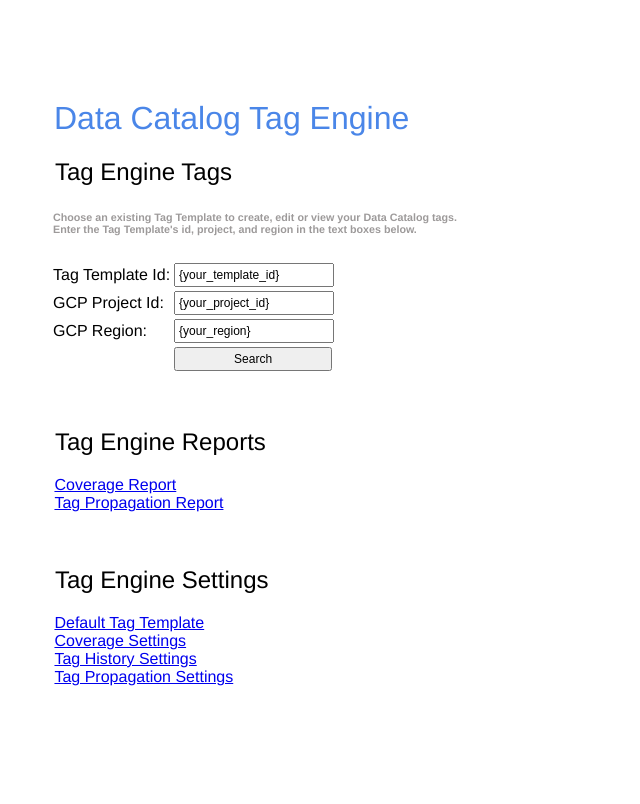
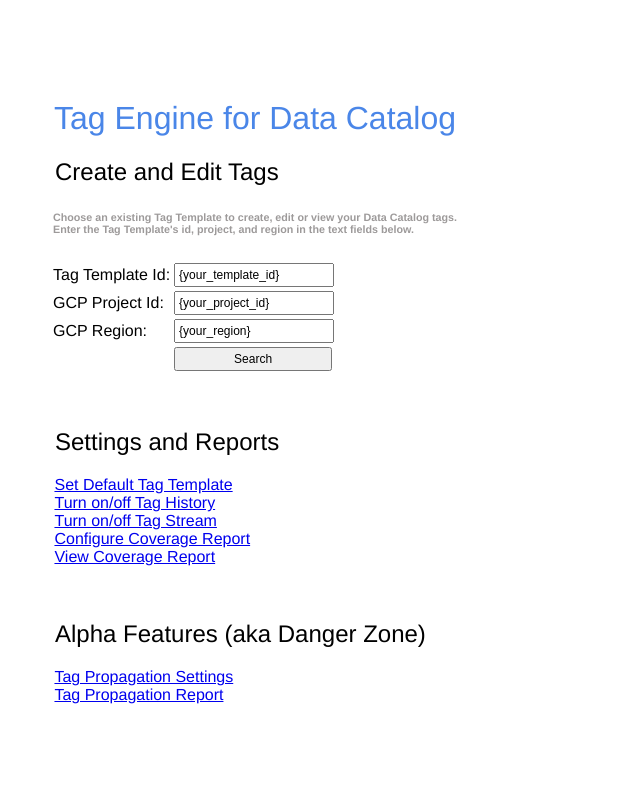
Before and after one commit to GoogleCloudPlatform/datacatalog-tag-engine, a Flask app: page / in a window 1280 px wide. Shown: the whole page, without its empty margins (0-640 px from the left). Before the commit the page ends 686 px from the top, so only its background shows below. Run offline with Flask 2, Linux system fonts and the light colour scheme; data that the repository does not hold is empty.

Commit message:
added tag streaming, updated links on main page

```diff
--- a/main.py
+++ b/main.py
@@ -12,13 +12,17 @@
 # See the License for the specific language governing permissions and
 # limitations under the License.
 
-from flask import Flask, render_template, request, jsonify
+from flask import Flask, render_template, request, redirect, url_for, jsonify
 import datetime, configparser
 from google.cloud import firestore
 import TagScheduler as scheduler
 import DataCatalogUtils as dc
 import TagEngineUtils as te
 import constants
+
+from google.cloud import tasks_v2
+from google.protobuf import timestamp_pb2
+import datetime, time
 
 config = configparser.ConfigParser()
 config.read("tagengine.ini")
@@ -100,13 +104,14 @@
         settings=saved)
     # [END render_template]
 
-@app.route("/export_settings<int:saved>", methods=["GET"])
-def export_settings(saved):
+@app.route("/tag_history_settings<int:saved>", methods=["GET"])
+def tag_history_settings(saved):
 
     tagstore = te.TagEngineUtils()
-    exists, settings = tagstore.read_export_settings()
+    enabled, settings = tagstore.read_tag_history_settings()
 
-    if exists:
+    if enabled:
+        enabled = settings['enabled']
         project_id = settings['project_id']
         region = settings['region']
         dataset = settings['dataset']
@@ -115,13 +120,38 @@
         region = "{your_region}"
         dataset = "{your_dataset}"
 
-    # [END default_settings]
+    # [END tag_history_settings]
     # [START render_template]
     return render_template(
-        'export_settings.html',
+        'tag_history_settings.html',
+        enabled=enabled,
         project_id=project_id,
         region=region,
         dataset=dataset,
+        settings=saved)
+    # [END render_template]
+
+@app.route("/tag_stream_settings<int:saved>", methods=["GET"])
+def tag_stream_settings(saved):
+
+    tagstore = te.TagEngineUtils()
+    enabled, settings = tagstore.read_tag_stream_settings()
+
+    if enabled:
+        enabled = settings['enabled']
+        project_id = settings['project_id']
+        topic = settings['topic']
+    else:
+        project_id = "{your_project_id}"
+        topic = "{your_topic}"
+
+    # [END tag_stream_settings]
+    # [START render_template]
+    return render_template(
+        'tag_stream_settings.html',
+        enabled=enabled,
+        project_id=project_id,
+        topic=topic,
         settings=saved)
     # [END render_template]
 
@@ -175,29 +205,76 @@
     return default_settings(1)
 
 
-@app.route("/set_export", methods=['POST'])
-def set_export():
+@app.route("/set_tag_history", methods=['POST'])
+def set_tag_history():
 
+    enabled = request.form['enabled'].rstrip()
     project_id = request.form['project_id'].rstrip()
     region = request.form['region'].rstrip()
     dataset = request.form['dataset'].rstrip()
 
+    print("enabled: " + enabled)
     print("project_id: " + project_id)
     print("region: " + region)
     print("dataset: " + dataset)
 
+    if enabled == "on":
+        enabled = True
+    else:
+        enabled = False
+
     if project_id == "{your_project_id}":
-        template_id = None
+        project_id = None
     if region == "{your_region}":
         region = None
     if dataset == "{your_dataset}":
         dataset = None
 
-    if project_id != None and region != None and dataset != None:
+    # can't be enabled if either of the required fields are NULL
+    if enabled and (project_id == None or region == None or dataset == None):
+        enabled = False
+
+    if project_id != None or region != None or dataset != None:
         tagstore = te.TagEngineUtils()
-        tagstore.write_export_settings(project_id, region, dataset)
+        tagstore.write_tag_history_settings(enabled, project_id, region, dataset)
 
-    return export_settings(1)
+        return tag_history_settings(1)
+    else:
+        return tag_history_settings(0)
+
+
+@app.route("/set_tag_stream", methods=['POST'])
+def set_tag_stream():
+
+    enabled = request.form['enabled'].rstrip()
+    project_id = request.form['project_id'].rstrip()
+    topic = request.form['topic'].rstrip()
+
+    print("enabled: " + enabled)
+    print("project_id: " + project_id)
+    print("topic: " + topic)
+
+    if enabled == "on":
+        enabled = True
+    else:
+        enabled = False
+
+    if project_id == "{your_project_id}":
+        project_id = None
+    if topic == "{your_topic}":
+        topic = None
+
+    # can't be enabled if either the required fields are NULL
+    if enabled and (project_id == None or topic == None):
+        enabled = False
+
+    if project_id != None or topic != None:
+        tagstore = te.TagEngineUtils()
+        tagstore.write_tag_stream_settings(enabled, project_id, topic)
+
+        return tag_stream_settings(1)
+    else:
+        return tag_stream_settings(0)
 
 
 @app.route("/set_coverage", methods=['POST'])
@@ -706,14 +783,8 @@
     template_fields = dcu.get_template()
 
     tagstore = te.TagEngineUtils()
-    exists, settings = tagstore.read_export_settings()
-
-    if exists == True:
-        export = 1
-    else:
-        export = 0
-
-    print("export: " + str(export))
+    history_enabled, history_settings = tagstore.read_tag_history_settings()
+    stream_enabled, stream_settings = tagstore.read_tag_stream_settings()
 
     if action == "View and Edit Tags":
 
@@ -735,7 +806,8 @@
             region=region,
             fields=template_fields,
             current_time=datetime.datetime.utcnow().strftime('%Y-%m-%d %H:%M:%S'),
-            display_export_option=export)
+            display_tag_history=history_enabled,
+            display_tag_stream=stream_enabled)
 
     elif action == "Create Dynamic Tag":
         return render_template(
@@ -744,16 +816,19 @@
             project_id=project_id,
             region=region,
             fields=template_fields,
-            display_export_option=export)
+            display_tag_history=history_enabled,
+            display_tag_stream=stream_enabled)
 
     else:
+        # this option is currently hidden as tag propagation is in alpha
         return render_template(
             'propagation_tag.html',
             template_id=template_id,
             project_id=project_id,
             region=region,
             fields=template_fields,
-            display_export_option=export)
+            display_tag_history=history_enabled,
+            display_tag_stream=stream_enabled)
 
     # [END render_template]
 
@@ -780,14 +855,26 @@
     print("fields: " + str(template_fields))
 
     tagstore = te.TagEngineUtils()
-    exists, settings = tagstore.read_export_settings()
+    enabled, settings = tagstore.read_tag_history_settings()
 
-    if exists == True:
-        export = 1
+    if enabled:
+        tag_history = 1
     else:
-        export = 0
+        tag_history = 0
 
-    print("export: " + str(export))
+    print("tag_history: " + str(tag_history))
+
+
+    tagstore = te.TagEngineUtils()
+    enabled, settings = tagstore.read_tag_stream_settings()
+
+    if enabled:
+        tag_stream = 1
+    else:
+        tag_stream = 0
+
+    print("tag_stream: " + str(tag_stream))
+
 
     if tag_type == "STATIC":
         # [END update_tag]
@@ -800,7 +887,8 @@
             fields=template_fields,
             tag_config=tag_config,
             current_time=datetime.datetime.utcnow().strftime('%Y-%m-%d %H:%M:%S'),
-            display_export_option=export)
+            display_tag_history_option=tag_history,
+            display_tag_stream_option=tag_stream)
     else:
         # [END display_action]
         # [START render_template]
@@ -811,7 +899,8 @@
             region=region,
             fields=template_fields,
             tag_config=tag_config,
-            display_export_option=export)
+            display_tag_history_option=tag_history,
+            display_tag_stream_option=tag_stream)
     # [END render_template]
 
 @app.route('/process_update_static_tag', methods=['POST'])
@@ -854,19 +943,28 @@
 
         print('fields: ' + str(fields))
 
-        tag_export = False
+        tag_history = False
 
-        if "export" in request.form:
-            export_option = request.form.get("export")
+        if "tag_history" in request.form:
+            tag_history_option = request.form.get("tag_history")
 
-            if export_option == "selected":
-                tag_export = True
+            if tag_history_option == "selected":
+                tag_history = True
+
+        tag_stream = False
+
+        if "tag_stream" in request.form:
+            tag_stream_option = request.form.get("tag_stream")
+
+            if tag_stream_option == "selected":
+                tag_stream = True
 
         template_exists, template_uuid = tagstore.read_tag_template(template_id, project_id, region)
-        new_tag_uuid = tagstore.update_tag_config(old_tag_uuid, 'STATIC', 'ACTIVE', fields, included_uris, excluded_uris, template_uuid,\
-                                                  None, None, None, tag_export)
+        new_tag_uuid = tagstore.update_tag_config(old_tag_uuid, 'STATIC', 'ACTIVE', fields, included_uris, excluded_uris,\
+                                                 template_uuid, None, None, None, tag_history, tag_stream)
 
-        update_status = dcu.create_update_static_tags(fields, included_uris, excluded_uris, new_tag_uuid, template_uuid, tag_export)
+        update_status = dcu.create_update_static_tags(fields, included_uris, excluded_uris, new_tag_uuid, template_uuid,\
+                                                 tag_history, tag_stream)
 
         if update_status == constants.SUCCESS:
             print('update_static_tags SUCCEEDED.')
@@ -902,8 +1000,10 @@
     refresh_unit = request.form['refresh_unit']
     action = request.form['action']
 
-    print('old_tag_uuid: ' + old_tag_uuid)
-    print("action: " + str(action))
+    update_status = 0
+
+    #print('old_tag_uuid: ' + old_tag_uuid)
+    #print("action: " + str(action))
 
     tagstore = te.TagEngineUtils()
     dcu = dc.DataCatalogUtils(template_id, project_id, region)
@@ -935,27 +1035,37 @@
 
         print('fields: ' + str(fields))
 
-        tag_export = False
+        tag_history = False
 
-        if "export" in request.form:
-            export_option = request.form.get("export")
+        if "tag_history" in request.form:
+            tag_history_option = request.form.get("tag_history")
 
-            if export_option == "selected":
-                tag_export = True
+            if tag_history_option == "selected":
+                tag_history = True
+
+        tag_stream = False
+
+        if "tag_stream" in request.form:
+            tag_stream_option = request.form.get("tag_stream")
+
+            if tag_stream_option == "selected":
+                tag_stream = True
 
         template_exists, template_uuid = tagstore.read_tag_template(template_id, project_id, region)
         new_tag_uuid = tagstore.update_tag_config(old_tag_uuid, 'DYNAMIC', 'ACTIVE', fields, included_uris, excluded_uris,\
-                                                  template_uuid, refresh_mode, refresh_frequency, refresh_unit, tag_export)
+                                                  template_uuid, refresh_mode, refresh_frequency, refresh_unit, \
+                                                  tag_history, tag_stream)
 
-        update_status = dcu.create_update_dynamic_tags(fields, included_uris, excluded_uris, new_tag_uuid, template_uuid, tag_export)
+        update_status = dcu.create_update_dynamic_tags(fields, included_uris, excluded_uris, new_tag_uuid, template_uuid,\
+                                                  tag_history, tag_stream)
 
         if update_status == constants.SUCCESS:
             print('update_dynamic_tags SUCCEEDED.')
         else:
             print('update_dynamic_tags FAILED.')
 
+
     template_fields = dcu.get_template()
-
     print('template_fields: ' + str(template_fields))
 
     tag_configs = tagstore.read_tag_configs(template_id, project_id, region)
@@ -1018,19 +1128,33 @@
 
     print('fields: ' + str(fields))
 
-    tag_export = False
+    tag_history_option = False
+    tag_history_enabled = "OFF"
 
-    if "export" in request.form:
-        export_option = request.form.get("export")
+    if "tag_history" in request.form:
+        tag_history = request.form.get("tag_history")
 
-        if export_option == "selected":
-            tag_export = True
+        if tag_history == "selected":
+            tag_history_option = True
+            tag_history_enabled = "ON"
+
+    tag_stream_option = False
+    tag_stream_enabled = "OFF"
+
+    if "tag_stream" in request.form:
+        tag_stream = request.form.get("tag_stream")
+
+        if tag_stream == "selected":
+            tag_stream_option = True
+            tag_stream_enabled = "ON"
 
     tagstore = te.TagEngineUtils()
     template_uuid = tagstore.write_tag_template(template_id, project_id, region)
-    tag_uuid = tagstore.write_static_tag('ACTIVE', fields, included_uris, excluded_uris, template_uuid, tag_export)
+    tag_uuid = tagstore.write_static_tag('ACTIVE', fields, included_uris, excluded_uris, template_uuid,\
+                                         tag_history_option, tag_stream_option)
 
-    creation_status = dcu.create_update_static_tags(fields, included_uris, excluded_uris, tag_uuid, template_uuid, tag_export)
+    creation_status = dcu.create_update_static_tags(fields, included_uris, excluded_uris, tag_uuid, template_uuid,\
+                                                    tag_history_option, tag_stream_option)
 
     if creation_status == constants.SUCCESS:
         print('create_update_static_tags SUCCEEDED.')
@@ -1047,7 +1171,8 @@
         fields=fields,
         included_uris=included_uris,
         excluded_uris=excluded_uris,
-        tag_export=tag_export,
+        tag_history=tag_history_enabled,
+        tag_stream=tag_stream_enabled,
         status=creation_status)
     # [END render_template]
 
@@ -1100,26 +1225,41 @@
                 continue
 
             is_required = template_field['is_required']
-            field = {'field_id': selected_field, 'query_expression': query_expression, 'field_type': selected_field_type, 'is_required': is_required}
+            field = {'field_id': selected_field, 'query_expression': query_expression, 'field_type': selected_field_type,\
+                     'is_required': is_required}
             fields.append(field)
             break
 
     print('fields: ' + str(fields))
 
-    tag_export = False
+    tag_history_option = False
+    tag_history_enabled = "OFF"
 
-    if "export" in request.form:
-        export_option = request.form.get("export")
+    if "tag_history" in request.form:
+        tag_history = request.form.get("tag_history")
 
-        if export_option == "selected":
-            tag_export = True
+        if tag_history == "selected":
+            tag_history_option = True
+            tag_history_enabled = "ON"
+
+    tag_stream_option = False
+    tag_stream_enabled = "OFF"
+
+    if "tag_stream" in request.form:
+        tag_stream = request.form.get("tag_stream")
+
+        if tag_stream == "selected":
+            tag_stream_option = True
+            tag_stream_enabled = "ON"
 
     tagstore = te.TagEngineUtils()
     template_uuid = tagstore.write_tag_template(template_id, project_id, region)
-    tag_uuid, included_uris_hash = tagstore.write_dynamic_tag('ACTIVE', fields, included_uris, excluded_uris, template_uuid, refresh_mode,\
-                                                             refresh_frequency, refresh_unit, tag_export)
+    tag_uuid, included_uris_hash = tagstore.write_dynamic_tag('ACTIVE', fields, included_uris, excluded_uris, template_uuid,\
+                                                             refresh_mode, refresh_frequency, refresh_unit, \
+                                                             tag_history_option, tag_stream_option)
 
-    creation_status = dcu.create_update_dynamic_tags(fields, included_uris, excluded_uris, tag_uuid, template_uuid, tag_export)
+    creation_status = dcu.create_update_dynamic_tags(fields, included_uris, excluded_uris, tag_uuid, template_uuid,\
+                                                     tag_history_option, tag_stream_option)
 
     if creation_status == constants.SUCCESS:
         print('create_update_dynamic_tags SUCCEEDED.')
@@ -1140,7 +1280,8 @@
         refresh_mode=refresh_mode,
         refresh_frequency=refresh_frequency,
         refresh_unit=refresh_unit,
-        tag_export=tag_export,
+        tag_history=tag_history_enabled,
+        tag_stream=tag_stream_enabled,
         status=creation_status)
     # [END render_template]
 
@@ -1232,8 +1373,9 @@
         return resp
 
     dcu = dc.DataCatalogUtils(template_id, project_id, region)
-    dcu.create_update_dynamic_tags(
-        tag_config.get('fields'), tag_config.get('included_uris'), tag_config.get('excluded_uris'), tag_config.get('tag_uuid'), tag_config.get('template_uuid'), tag_config.get('tag_export'))
+    dcu.create_update_dynamic_tags(tag_config.get('fields'), tag_config.get('included_uris'),\
+                                    tag_config.get('excluded_uris'), tag_config.get('tag_uuid'),\
+                                    tag_config.get('template_uuid'), tag_config.get('tag_export'))
 
     tagstore.increment_tag_config_version(tag_config.get('tag_uuid'), tag_config.get('version'))
 
@@ -1247,6 +1389,48 @@
     return "Tag Engine is alive"
 #[END ping]
 
+@app.route("/simple_task", methods=['GET'])
+def simple_task():
+
+    client = tasks_v2.CloudTasksClient()
+
+    project = 'tag-engine-vanilla-337221'
+    location = 'us-central1'
+    queue = 'default'
+    payload = 'hello'
+
+    parent = client.queue_path(project, location, queue)
+
+    task = {
+            'app_engine_http_request': {
+                'http_method': tasks_v2.HttpMethod.POST,
+                'relative_uri': '/update_counter'
+            }
+    }
+
+    converted_payload = payload.encode()
+    task['app_engine_http_request']['body'] = converted_payload
+
+    d = datetime.datetime.now(tz=datetime.timezone.utc) + datetime.timedelta(seconds=1)
+    timestamp = timestamp_pb2.Timestamp()
+    timestamp.FromDatetime(d)
+    task['schedule_time'] = timestamp
+
+    response = client.create_task(parent=parent, task=task)
+    print('created task {}'.format(response.name))
+
+    return render_template('processing.html')
+#[END simple_task]
+
+@app.route('/check_status', methods=['POST'])
+def check_status():
+
+    payload = request.get_data(as_text=True) or '(empty payload)'
+    print('received task with payload: {}'.format(payload))
+    print('sleeping for 10 seconds')
+    time.sleep(10)
+    print('done sleeping')
+    #return redirect(url_for('confirmation'))
 
 @app.errorhandler(500)
 def server_error(e):
--- a/requirements.txt
+++ b/requirements.txt
@@ -1,7 +1,8 @@
 Flask==1.1.2
-google-cloud-datacatalog==3.3.0
+google-cloud-datacatalog==3.6.1
 google-cloud-bigquery
 google-cloud-core
 google-cloud-firestore==2.1.3
 google-cloud-storage
-google-cloud-tasks==2.2.0
+google-cloud-tasks==2.7.1
+google-cloud-pubsub
--- a/static/style.css
+++ b/static/style.css
@@ -45,7 +45,19 @@
   margin-left: 50px;
 }
 
-input, textarea {
+input {
+  font-size: 12px;
+  width: 200px;
+  padding: 3px;
+}
+
+select {
+  font-size: 12px;
+  width: 200px;
+  padding: 3px;
+}
+
+textarea {
   width: 200px;
   font-size: 12px;
   padding: 3px;
--- a/templates/default_settings.html
+++ b/templates/default_settings.html
@@ -12,13 +12,13 @@
 	    {% endif %}
 
 	   <div class="pagetitle">
-	   <h1>Tag Engine</h1>
+	   <h1>Tag Engine for Data Catalog</h1>
         </div>
 	   <div class="header">
 	   <h2>Default Tag Template Settings</h2>
 	   </div>
 	   <span style="color:#9d9a9a;">
-		   <h6>&nbsp;Set your default Tag Template preferences (template id, project id, and region) to avoid retyping them each time you search.
+		   <h6>&nbsp;Set your default Tag Template preferences (template id, project id, and region) to avoid retyping them into the text fields each time you use Tag Engine.
 
 		   </h6>
 	   </span>
--- a/templates/index.html
+++ b/templates/index.html
@@ -6,14 +6,14 @@
   </head>
     <body>
 	   <div class="pagetitle">
-	   <h1>Data Catalog Tag Engine</h1>
+	   <h1>Tag Engine for Data Catalog</h1>
         </div>
 	   <div class="header">
-	   <h2>Tag Engine Tags</h2>
+	   <h2>Create and Edit Tags</h2>
 	   </div>
 	   <span style="color:#9d9a9a;">
 		   <h6>&nbsp;Choose an existing Tag Template to create, edit or view your Data Catalog tags.<br>
-			  &nbsp;Enter the Tag Template's id, project, and region in the text boxes below.</h6>
+			  &nbsp;Enter the Tag Template's id, project, and region in the text fields below.</h6>
 	   </span>
          <form method="post" action="/search_template">
 		    <table>
@@ -36,17 +36,19 @@
          </form>
 	    <p>&nbsp;</p>
 	    <div class="header">
-	    <h2>Tag Engine Reports</h2>
+	    <h2>Settings and Reports</h2>
 	    </div>
-	    &nbsp;<a href="{{ url_for('coverage_report') }}">Coverage Report</a><br>
-	    &nbsp;<a href="{{ url_for('propagation_report') }}">Tag Propagation Report</a><br>
+	    &nbsp;<a href="{{ url_for('default_settings', saved=0) }}">Set Default Tag Template</a><br>
+	    &nbsp;<a href="{{ url_for('tag_history_settings', saved=0) }}">Turn on/off Tag History</a><br>
+	    &nbsp;<a href="{{ url_for('tag_stream_settings', saved=0) }}">Turn on/off Tag Stream</a><br>
+	    &nbsp;<a href="{{ url_for('coverage_settings', saved=0) }}">Configure Coverage Report</a><br>
+	    &nbsp;<a href="{{ url_for('coverage_report') }}">View Coverage Report</a><br>
+
 	    <p>&nbsp;</p>
 	    <div class="header">
-	    <h2>Tag Engine Settings</h2>
+	    <h2>Alpha Features (aka Danger Zone)</h2>
 	    </div>
-	    &nbsp;<a href="{{ url_for('default_settings', saved=0) }}">Default Tag Template</a><br>
-	    &nbsp;<a href="{{ url_for('coverage_settings', saved=0) }}">Coverage Settings</a><br>
-	    &nbsp;<a href="{{ url_for('export_settings', saved=0) }}">Tag History Settings</a><br>
-	    &nbsp;<a href="{{ url_for('propagation_settings', saved=0) }}">Tag Propagation Settings</a>
+	    &nbsp;<a href="{{ url_for('propagation_settings', saved=0) }}">Tag Propagation Settings</a><br>
+	    &nbsp;<a href="{{ url_for('propagation_report') }}">Tag Propagation Report</a>
     </body>
 </html>
--- a/templates/submitted_dynamic_tag.html
+++ b/templates/submitted_dynamic_tag.html
@@ -43,7 +43,8 @@
    	     </p></p>
 		<span style="color:#0b5394;">Refresh frequency</span>: {{ refresh_frequency }} {{ refresh_unit }}<br>
 	  </p></p>
-		<span style="color:#0b5394;">Save tag history to BigQuery</span>: {{ tag_export }}<br>
+		<span style="color:#0b5394;">Tag history option</span>: {{ tag_history }}<br><br>
+		<span style="color:#0b5394;">Tag stream option</span>: {{ tag_stream }}<br>
 	  <p><a href="{{ url_for('choose_action',template_id=template_id,project_id=project_id,region=region) }}">Create more tags</a>&nbsp;&nbsp;<a href="/">Switch tag templates / Homepage</a></p>
      </div>
    </div>
--- a/templates/submitted_static_tag.html
+++ b/templates/submitted_static_tag.html
@@ -38,7 +38,8 @@
  		  {{ excluded_uris }}
 		{% endif %}
    	     </p></p>
-		<span style="color:#0b5394;">Save tag history to BigQuery</span>: {{ tag_export }}<br>
+		<span style="color:#0b5394;">Tag history option</span>: {{ tag_history }}<br><br>
+		<span style="color:#0b5394;">Tag stream option</span>: {{ tag_stream }}<br>
 	  </p></p>
 	  <p><a href="{{ url_for('choose_action',template_id=template_id,project_id=project_id,region=region) }}">Create more tags</a>&nbsp;&nbsp;<a href="/">Switch tag templates / Homepage</a></p>
      </div>
```
Also changed, not shown: BigQueryUtils.py (+21 -19 lines), DataCatalogUtils.py (+23 -9 lines), TagEngineUtils.py (+64 -23 lines), templates/dynamic_tag.html (+17 -8 lines), templates/export_settings.html (deleted, +0 -48 lines), templates/static_tag.html (+16 -8 lines), templates/tag_template.html (+4 -4 lines), templates/update_dynamic_tag.html (+20 -6 lines), templates/update_static_tag.html (+20 -6 lines), templates/view_tags.html (+13 -6 lines), 1 other file.
